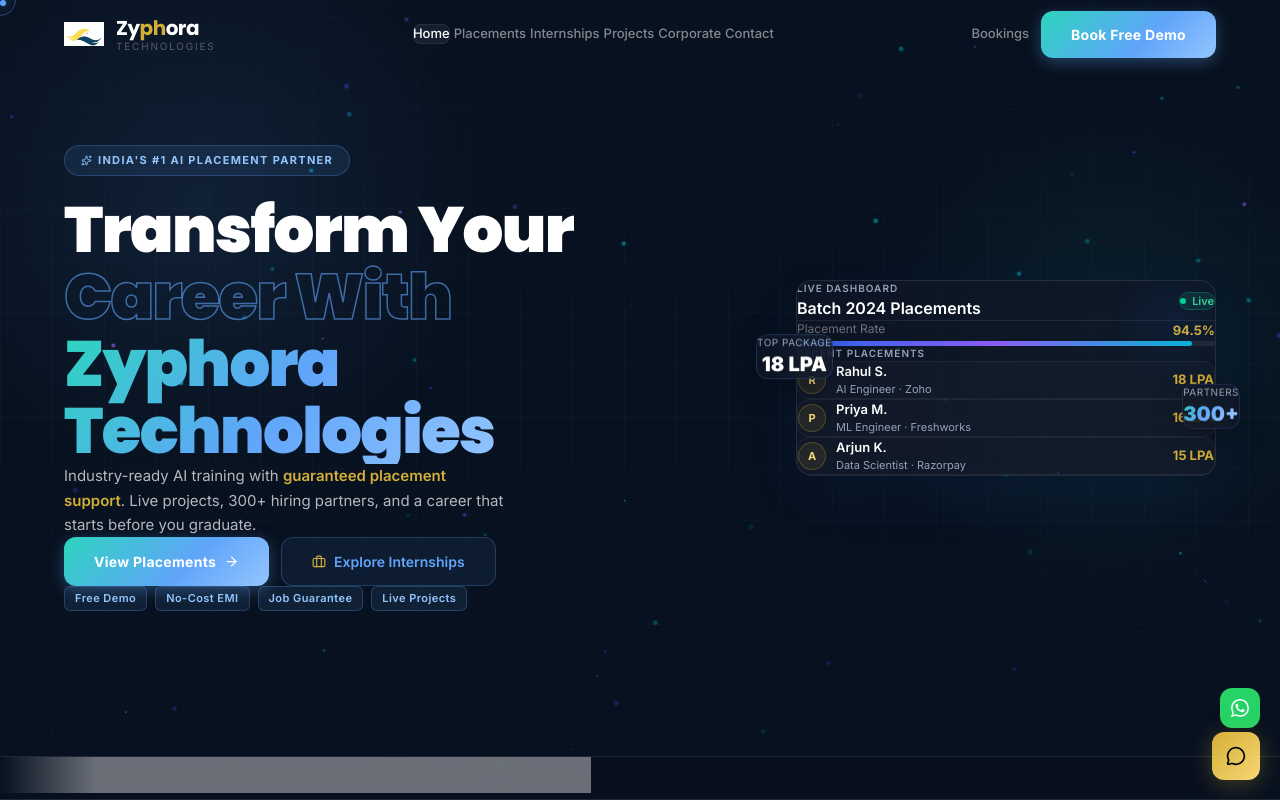
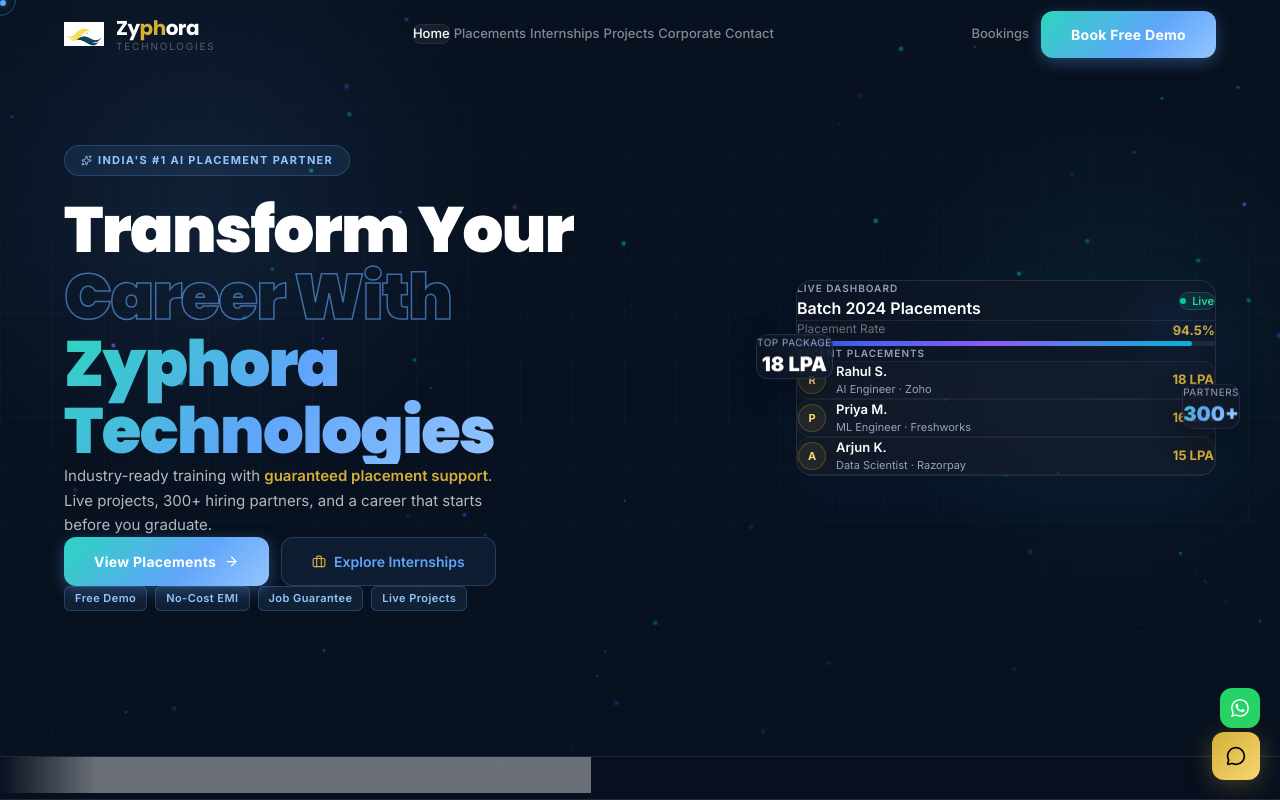
Before and after one commit to Sugandharkannan/Zyphoria, a Next.js app: page / in a window 1280 px wide. Shown: the top 800 px of the page. Built offline with nearby package versions, Linux system fonts and the light colour scheme.

Commit message:
Updated model inference logic

```diff
--- a/src/components/sections/HeroSection.tsx
+++ b/src/components/sections/HeroSection.tsx
@@ -65,7 +65,7 @@
               <motion.p {...fadeUp(0.28)}
                 className="text-[15px] leading-relaxed mb-9 max-w-[440px]"
                 style={{ color: "rgba(255,255,255,0.7)" }}>
-                Industry-ready AI training with{" "}
+                Industry-ready training with{" "}
                 <span style={{ color: "var(--c-gold)", fontWeight: 600 }}>guaranteed placement support</span>.
                 Live projects, 300+ hiring partners, and a career that starts before you graduate.
               </motion.p>
```
